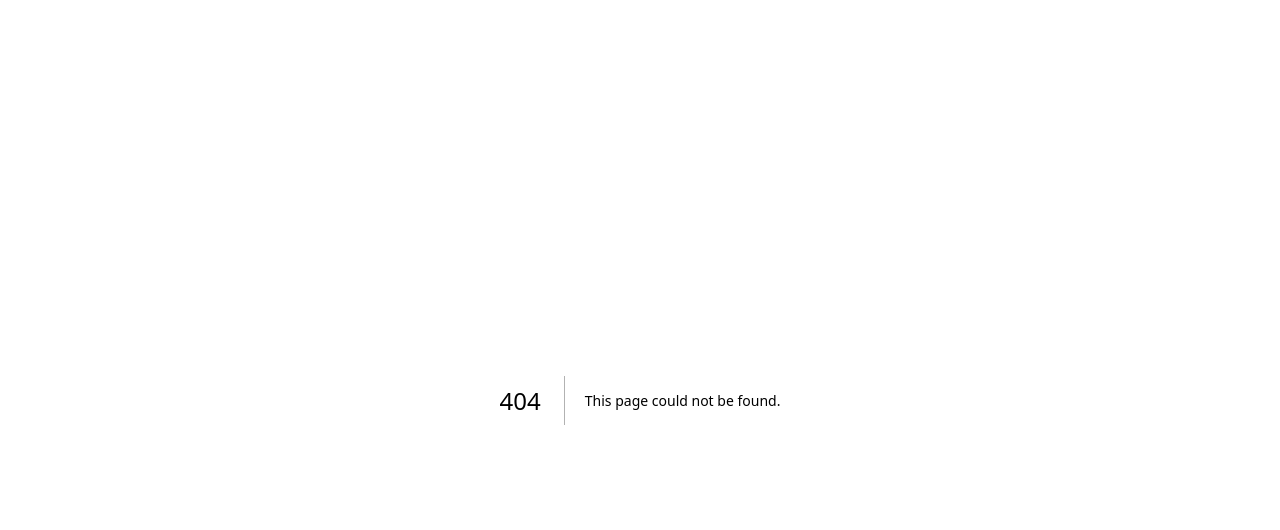
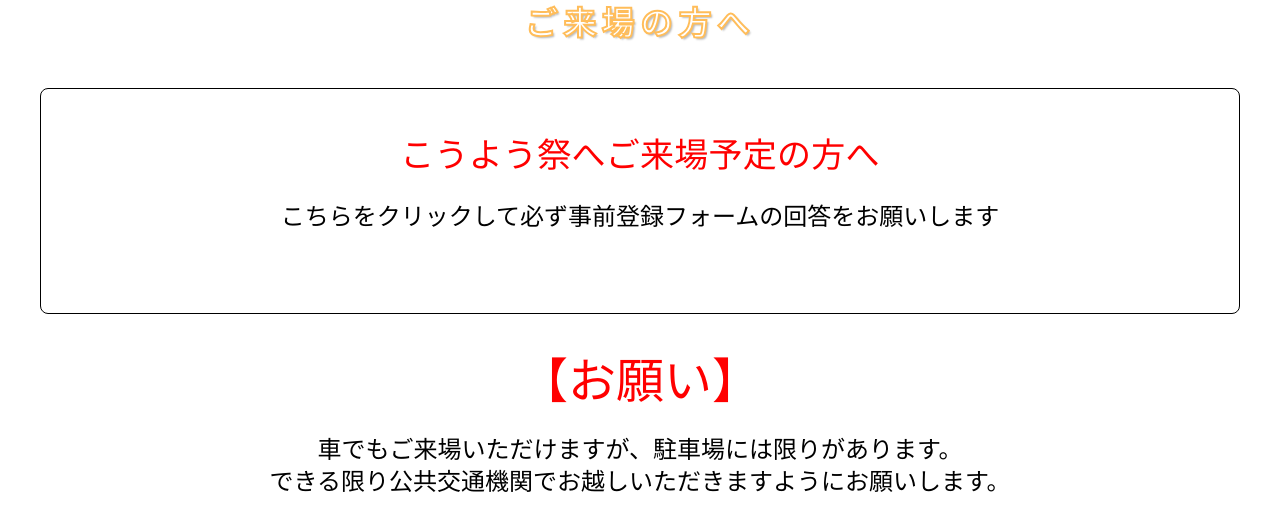
Before and after one commit to Hydreigonon/kouyousai.com, a Next.js app in the folder kouyousai/: page /for_visitors in a window 1280 px wide. Before the commit this address had no page. Shown: the top 530 px of the page. Built offline with nearby package versions, Linux system fonts and the light colour scheme.

Commit message:
feat: 「ご来場の方へ」ページを追加

```diff
--- /dev/null
+++ b/kouyousai/src/app/for_visitors/page.tsx
@@ -0,0 +1,27 @@
+import * as React from 'react';
+import { Grid, Card, CardContent, Typography, Link, Box, Button } from "@mui/material";
+
+
+export default function Home() {
+
+  return (
+    <>
+      <div>
+        <h1 className="pageTitle">
+          ご来場の方へ
+        </h1>
+        </div>
+        <Button href="https://docs.google.com/forms/d/e/1FAIpQLSclS3SjZUgeQFeNDL5W15bJ81KdWNSJPE5fPq-XiFQpBSmMpA/viewform" sx={{ display: 'flex', mx: 5, mt: 5, px: 2, pb: 10, border: '1px solid black', borderRadius: '8px' }}>
+            <Box>
+                <Typography variant="h4" align="center" color="red" sx={{ ml: 2, mr: 2, mt: 5, mb: 3 }} >こうよう祭へご来場予定の方へ</Typography>
+                <Typography variant="h5" color="black">こちらをクリックして必ず事前登録フォームの回答をお願いします</Typography>
+            </Box>
+        </Button>
+        <Box sx={{ mx: 5, mt: 5, px: 2, pb: 10 }}>
+            <Typography variant="h3" align="center" color="red" sx={{ ml: 2, mr: 2, mt: 5, mb: 3 }} >【お願い】</Typography>
+            <Typography variant="h5" align="center" color="black"  sx={{ ml: 5, mr: 5 }}>車でもご来場いただけますが、駐車場には限りがあります。</Typography>
+            <Typography variant="h5" align="center" color="black" sx={{ ml: 5, mr: 5 }}>できる限り公共交通機関でお越しいただきますようにお願いします。</Typography>
+        </Box>
+    </>
+  );
+}
```
